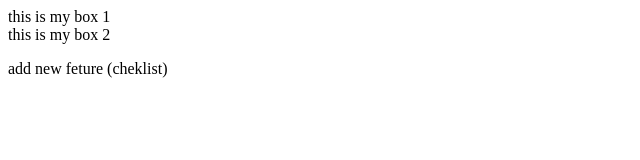
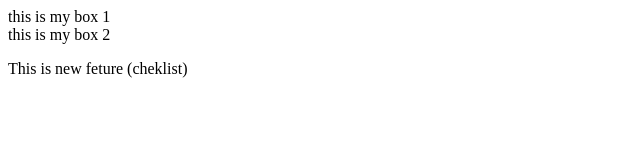
Before and after one commit to Ravi-code01/LocalRepo, a plain HTML site: page index.html in a window 1280 px wide. Shown: the full height of the page, 0-640 px from the left. Drawn offline with Linux system fonts and the light colour scheme.

Commit message:
cheklist added

```diff
--- a/index.html
+++ b/index.html
@@ -4,4 +4,4 @@
 <div>
     this is my box 2
 </div>
-<p>add new feture (cheklist)</p>
+<p>This is new feture (cheklist)</p>
```
